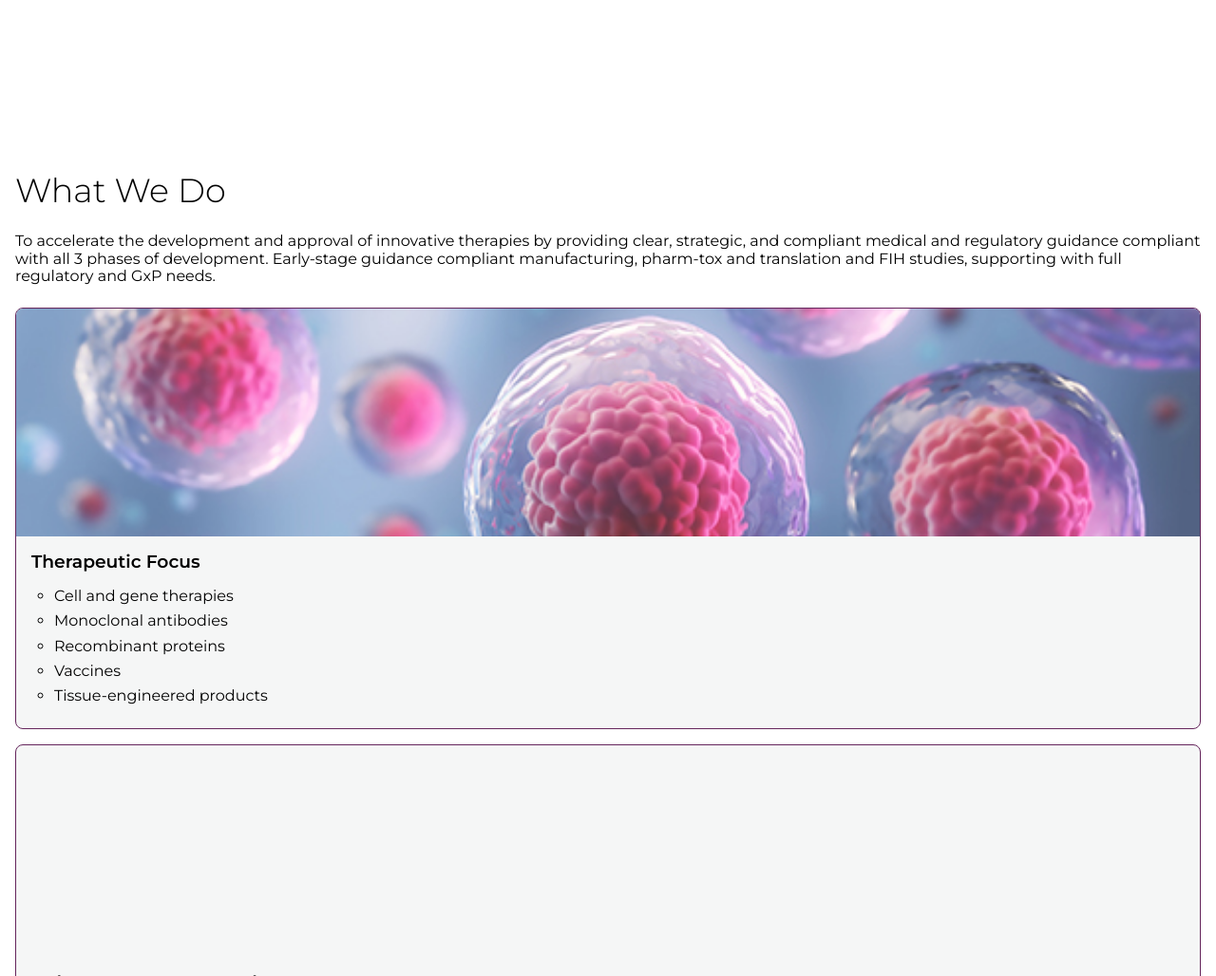
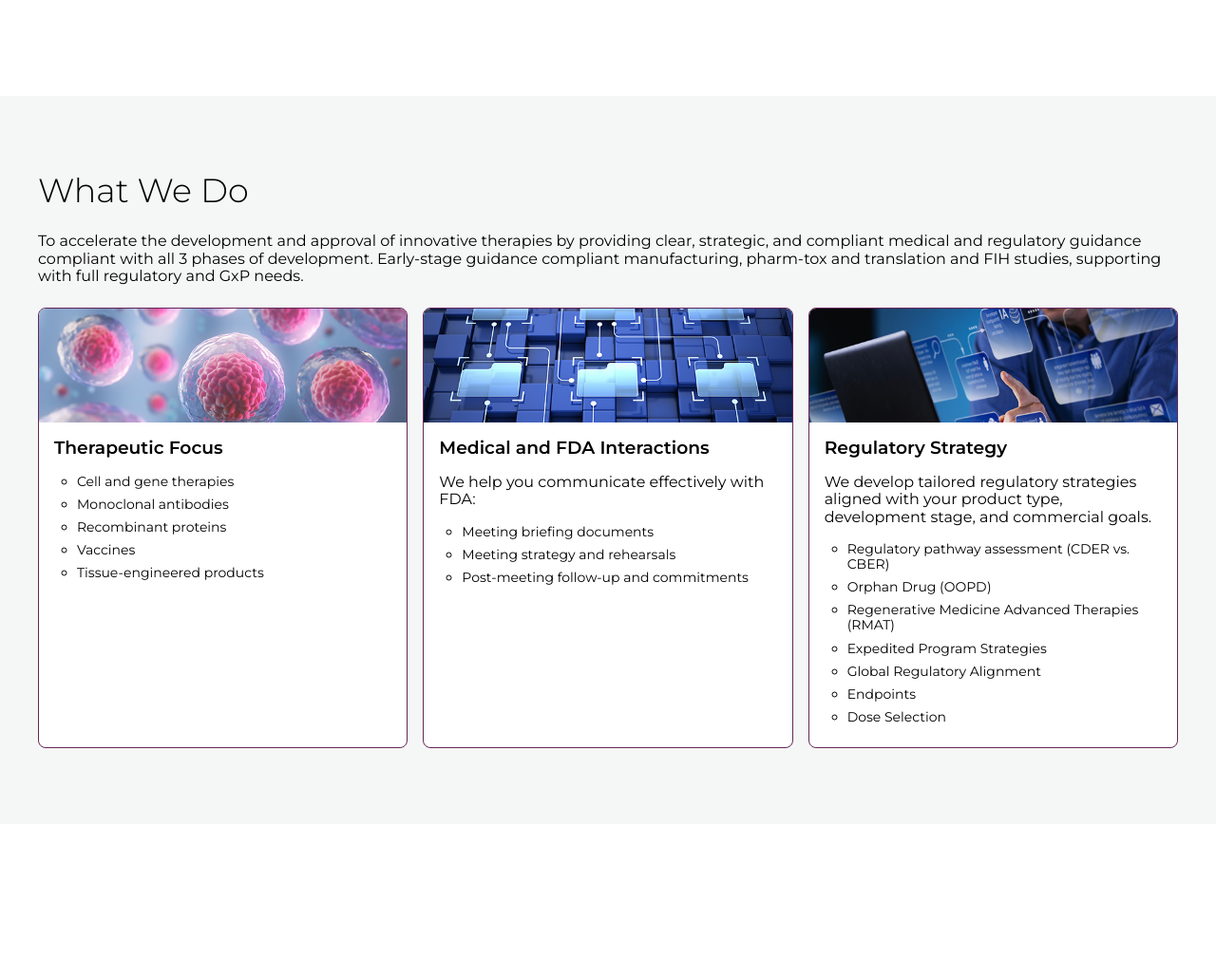
Before and after one commit to icekomo/Clementi, a website: page deploy/index.html in a window 1280 px wide. Shown: the part 1309-2337 px from the top of the page at 95% size. After the commit the page ends 2177 px from the top, so only its background shows below. Drawn offline with Linux system fonts and the light colour scheme.

Commit message:
working on contnet

```diff
--- a/deploy/index.html
+++ b/deploy/index.html
@@ -120,6 +120,7 @@
 
                         <section id="what-cards">
                             <ul id="what-card-container">
+
                                 <li class="what-card">
                                     <div class="card-img" id="card-1"></div>
                                     <div class="card-content">
@@ -136,6 +137,7 @@
 
                                 <li class="what-card">
                                     <div class="card-img" id="card-2"></div>
+                                    <div class="card-content">
                                         <h3>Medical and FDA Interactions </h3>
                                         <p>We help you communicate effectively with FDA:</p>
                                         <ul>
@@ -143,21 +145,24 @@
                                             <li>Meeting strategy and rehearsals</li>
                                             <li>Post-meeting follow-up and commitments</li>
                                         </ul>
+                                    </div>
                                 </li>
 
                                 <li class="what-card">
                                     <div class="card-img" id="card-3"></div>
+                                      <div class="card-content">
                                         <h3>Regulatory Strategy</h3>
                                         <p>We develop tailored regulatory strategies aligned with your product type, development stage, and commercial goals.</p>
                                         <ul>
-                                        <li>•	Regulatory pathway assessment (CDER vs. CBER)</li>
-                                        <li>•	Orphan Drug (OOPD) </li>
-                                        <li>•	Regenerative Medicine Advanced Therapies (RMAT)</li>
-                                        <li>•	Expedited Program Strategies</li>
-                                        <li>•	Global Regulatory Alignment</li>
-                                        <li>•	Endpoints</li>
-                                        <li>•	Dose Selection</li>
+                                            <li>Regulatory pathway assessment (CDER vs. CBER)</li>
+                                            <li>Orphan Drug (OOPD) </li>
+                                            <li>Regenerative Medicine Advanced Therapies (RMAT)</li>
+                                            <li>Expedited Program Strategies</li>
+                                            <li>Global Regulatory Alignment</li>
+                                            <li>Endpoints</li>
+                                            <li>Dose Selection</li>
                                         </ul>
+                                    </div>
                                 </li>
                             </ul>
                         </section>
--- a/dev/scss/sections/_what.scss
+++ b/dev/scss/sections/_what.scss
@@ -4,6 +4,20 @@
 @use "../helpers";
 
 #what{
+    background-color: var(--white-smoke);
+
+    @include helpers.lg{
+        display: grid;
+        grid-template-columns: auto 1200px auto;
+        grid-template-areas: ". what .";
+    }
+
+    >div{
+
+         @include helpers.lg{
+            grid-area: what;
+         }
+
 
         #what-top{
 
@@ -14,16 +28,34 @@
             #what-card-container{
                 display: grid;
                 gap: 16px;
+
+                @include helpers.md{
+                    grid-template-columns: repeat(2, 1fr);
+                }
+
+                @include helpers.lg{
+                    grid-template-columns: repeat(3, 1fr);
+                }
+
+
                 .what-card{
                     border: 1px solid var(--purple);
                     border-radius: 8px;
                     overflow: hidden;
-                background-color: var(--white-smoke);
+                    background-color: var(--white);
                     .card-img{
                         height: 30vh;
                         background-position: center;
                         background-size: cover;
                         overflow: hidden;
+
+                         @include helpers.md{
+                           height: 20vh;
+                        }
+
+                        @include helpers.lg{
+                            height: 15vh;
+                        }
                     }
 
                     .card-content{
@@ -34,11 +66,16 @@
                             font-weight: 600;
                         }
 
+                        p{
+                            margin-bottom: 16px;
+                        }
+
                         ul{
                             padding-left: 24px;
                             li{
                                 list-style:circle;
                                 margin-bottom: 8px;
+                                font-size: helpers.rem-calc(14);
                             }
                         }
                     }
@@ -47,7 +84,13 @@
                 #card-1{
                     background-image: url("../img/what/card-1.jpg");
                 }
+                #card-2{
+                    background-image: url("../img/what/card-2.jpg");
+                }
+                #card-3{
+                    background-image: url("../img/what/card-3.jpg");
                 }
             }
-
         }
+    }
+}
```
Also changed, not shown: deploy/css/styles.css, deploy/img/what/card-2.jpg (added), deploy/img/what/card-3.jpg (added), 2 other files. Lines whose indentation alone changed are shown as unchanged.
